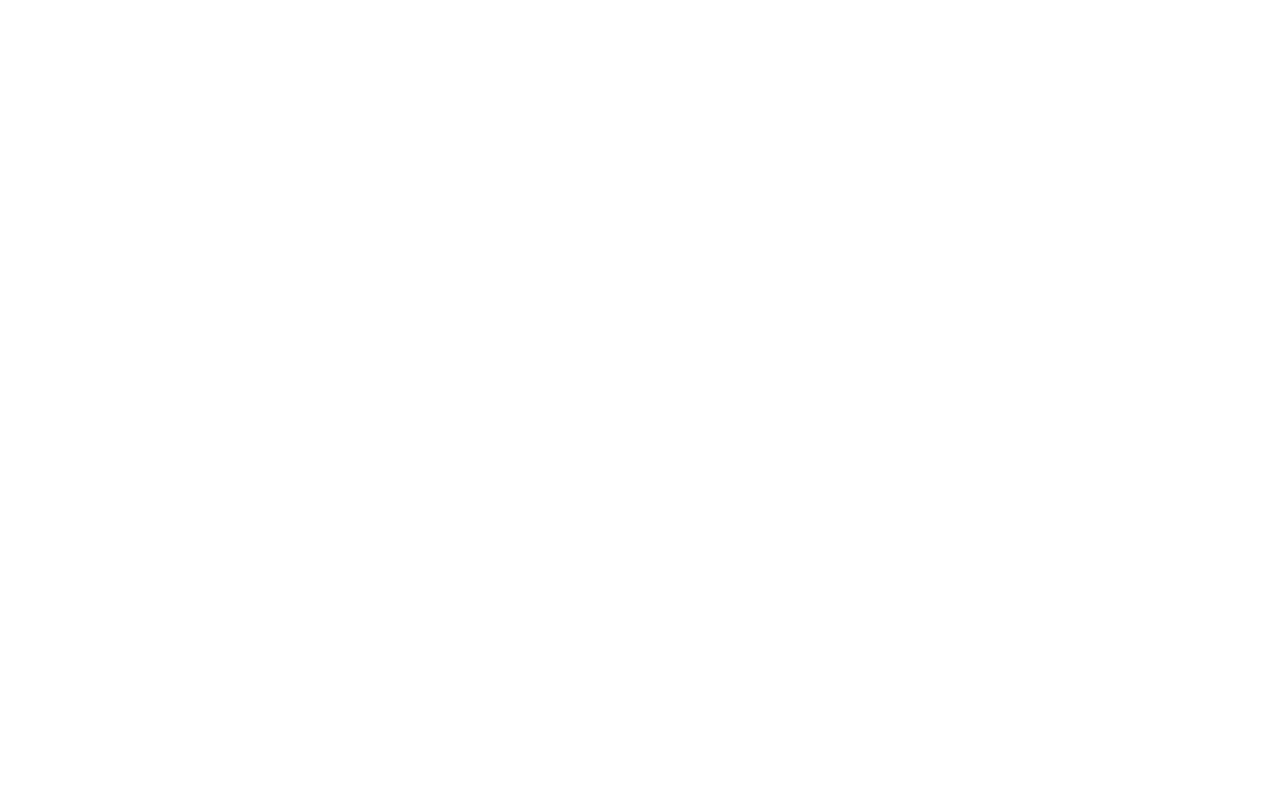
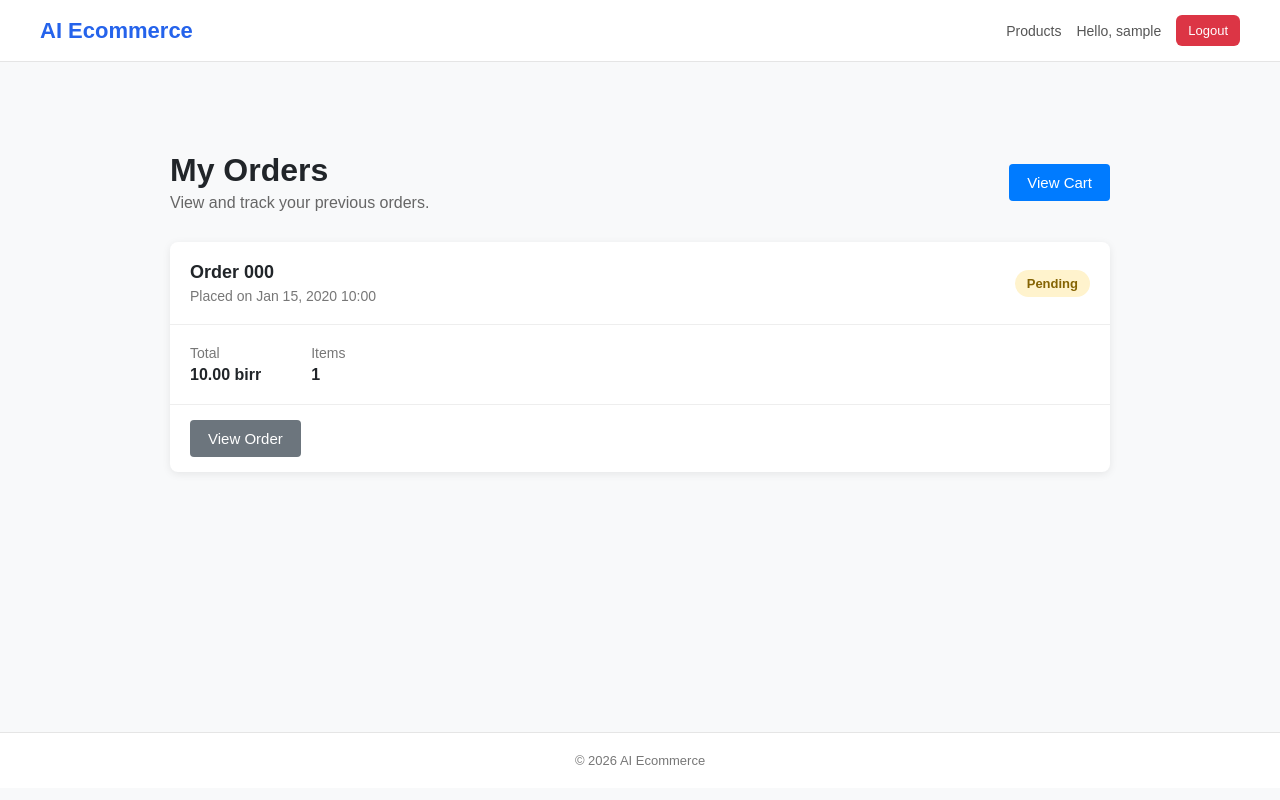
Before and after one commit to eliasmarga50-png/AI_Integrated_Ecommerce_Platform, a Django app: page /orders/ in a window 1280 px wide. Before the commit the page is empty. Run offline with Django 5.2, Linux system fonts and the light colour scheme; a user stored in the database is signed in; tables that the repository leaves empty hold one stand-in row (values such as "Sample post").

Commit message:
feat: add order list template for orders app

```diff
--- a/templates/orders/order_list.html
+++ b/templates/orders/order_list.html
@@ -0,0 +1,280 @@
+
+
+
+{% extends "base.html" %}
+
+{% block content %}
+
+<div class="orders-container">
+
+    <div class="orders-header">
+        <div>
+            <h1>My Orders</h1>
+
+            <p class="orders-intro">
+                View and track your previous orders.
+            </p>
+        </div>
+
+        <a href="{% url 'cart:cart_detail' %}"
+           class="btn btn-primary">
+            View Cart
+        </a>
+    </div>
+
+    {% if orders %}
+
+        <div class="orders-list">
+
+            {% for order in orders %}
+
+                <div class="order-card">
+
+                    <div class="order-card-header">
+
+                        <div>
+                            <h2>
+                                Order {{ order.order_number }}
+                            </h2>
+
+                            <p class="order-date">
+                                Placed on
+                                {{ order.created_at|date:"M d, Y H:i" }}
+                            </p>
+                        </div>
+
+                        <span class="status status-{{ order.status }}">
+                            {{ order.get_status_display }}
+                        </span>
+
+                    </div>
+
+                    <div class="order-card-body">
+
+                        <div class="order-info">
+                            <span class="info-label">
+                                Total
+                            </span>
+
+                            <strong>
+                                {{ order.total_amount }} birr
+                            </strong>
+                        </div>
+
+                        <div class="order-info">
+                            <span class="info-label">
+                                Items
+                            </span>
+
+                            <strong>
+                                {{ order.items.count }}
+                            </strong>
+                        </div>
+
+                    </div>
+
+                    <div class="order-card-footer">
+
+                        <a href="{% url 'orders:order_detail' order_number=order.order_number %}"
+                           class="btn btn-secondary">
+                            View Order
+                        </a>
+
+                    </div>
+
+                </div>
+
+            {% endfor %}
+
+        </div>
+
+    {% else %}
+
+        <div class="empty-orders">
+
+            <h2>No Orders Yet</h2>
+
+            <p>
+                You haven't placed any orders yet.
+            </p>
+
+            <a href="{% url 'cart:cart_detail' %}"
+               class="btn btn-primary">
+                Start Shopping
+            </a>
+
+        </div>
+
+    {% endif %}
+
+</div>
+
+<style>
+    .orders-container {
+        max-width: 1000px;
+        margin: 30px auto;
+        padding: 30px;
+    }
+
+    .orders-header {
+        display: flex;
+        justify-content: space-between;
+        align-items: center;
+        margin-bottom: 30px;
+        gap: 20px;
+    }
+
+    .orders-header h1 {
+        margin-bottom: 5px;
+    }
+
+    .orders-intro {
+        color: #666;
+        margin-top: 0;
+    }
+
+    .orders-list {
+        display: flex;
+        flex-direction: column;
+        gap: 20px;
+    }
+
+    .order-card {
+        background: white;
+        border-radius: 8px;
+        box-shadow: 0 2px 8px rgba(0, 0, 0, 0.08);
+        overflow: hidden;
+    }
+
+    .order-card-header {
+        display: flex;
+        justify-content: space-between;
+        align-items: center;
+        padding: 20px;
+        border-bottom: 1px solid #eee;
+        gap: 15px;
+    }
+
+    .order-card-header h2 {
+        margin: 0 0 5px;
+        font-size: 18px;
+    }
+
+    .order-date {
+        margin: 0;
+        color: #777;
+        font-size: 14px;
+    }
+
+    .status {
+        padding: 6px 12px;
+        border-radius: 20px;
+        font-size: 13px;
+        font-weight: bold;
+    }
+
+    .status-pending {
+        background: #fff3cd;
+        color: #856404;
+    }
+
+    .status-confirmed {
+        background: #d1ecf1;
+        color: #0c5460;
+    }
+
+    .status-processing {
+        background: #cce5ff;
+        color: #004085;
+    }
+
+    .status-shipped {
+        background: #d4edda;
+        color: #155724;
+    }
+
+    .status-delivered {
+        background: #d4edda;
+        color: #155724;
+    }
+
+    .status-cancelled {
+        background: #f8d7da;
+        color: #721c24;
+    }
+
+    .order-card-body {
+        display: flex;
+        gap: 50px;
+        padding: 20px;
+    }
+
+    .order-info {
+        display: flex;
+        flex-direction: column;
+        gap: 5px;
+    }
+
+    .info-label {
+        color: #777;
+        font-size: 14px;
+    }
+
+    .order-card-footer {
+        padding: 15px 20px;
+        border-top: 1px solid #eee;
+    }
+
+    .empty-orders {
+        background: white;
+        padding: 50px 30px;
+        text-align: center;
+        border-radius: 8px;
+        box-shadow: 0 2px 8px rgba(0, 0, 0, 0.08);
+    }
+
+    .empty-orders p {
+        color: #666;
+        margin-bottom: 25px;
+    }
+
+    .btn {
+        display: inline-block;
+        padding: 10px 18px;
+        border-radius: 4px;
+        text-decoration: none;
+        font-size: 15px;
+    }
+
+    .btn-primary {
+        background: #007bff;
+        color: white;
+    }
+
+    .btn-secondary {
+        background: #6c757d;
+        color: white;
+    }
+
+    @media (max-width: 600px) {
+        .orders-container {
+            padding: 15px;
+        }
+
+        .orders-header {
+            flex-direction: column;
+            align-items: flex-start;
+        }
+
+        .order-card-header {
+            flex-direction: column;
+            align-items: flex-start;
+        }
+
+        .order-card-body {
+            gap: 25px;
+        }
+    }
+</style>
+
+{% endblock %}
```
